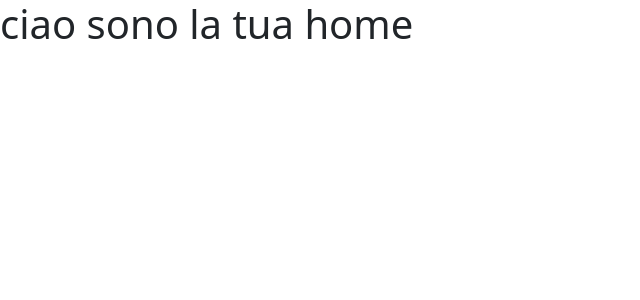
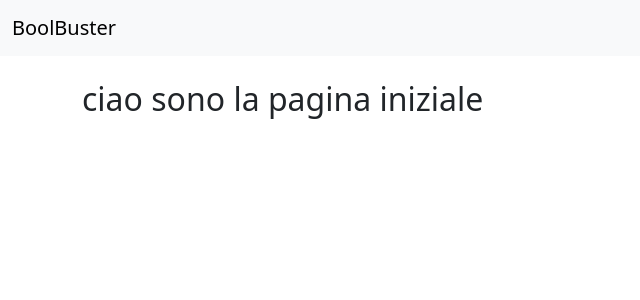
Before and after one commit to CesareFortunato/webapp-react, a React (Vite) app: page /films in a window 1280 px wide. Shown: the top 300 px of the page, without its empty margins (0-640 px from the left). Built offline with nearby package versions, Linux system fonts and the light colour scheme.

Commit message:
feat: basic structure in app.jsx

```diff
--- a/src/App.jsx
+++ b/src/App.jsx
@@ -1,10 +1,28 @@
+// importiamo pages
+import HomePage from "./pages/HomePage"
+import MoviePage from "./pages/MoviePage"
 
+// importiamo layout
+import DefaultLayout from "./layouts/DefaultLayout"
+
+// importiamo components
+import MainHeader from "./components/MainHeader"
+
+// importiamo comp libreria rotte
+import { BrowserRouter, Routes, Route } from "react-router-dom"
 
 function App() {
 
 
   return (
-    <h1>ciao sono la tua home</h1>
+    <BrowserRouter>
+      <Routes>
+        <Route element={<DefaultLayout />}>
+          <Route path="/films" element={<HomePage />} />
+          <Route path="/films/:id" element={<MoviePage />} />
+        </Route>
+      </Routes>
+    </BrowserRouter>
   )
 
 
--- a/src/layouts/DefaultLayout.jsx
+++ b/src/layouts/DefaultLayout.jsx
@@ -5,7 +5,9 @@ const DefaultLayout = () => {
 return (
     <>
     <MainHeader />
+    <main className="container">
     <Outlet />
+    </main>
     </>
 )
 }
--- /dev/null
+++ b/src/pages/HomePage.jsx
@@ -0,0 +1,9 @@
+
+
+const HomePage = () => {
+return (
+   <h2>ciao sono la pagina iniziale</h2>
+)
+}
+
+export default HomePage
--- /dev/null
+++ b/src/pages/MoviePage.jsx
@@ -0,0 +1,9 @@
+
+
+const MoviePage = () => {
+return (
+   <h2>ciao sono la pagina di dettaglio</h2>
+)
+}
+
+export default MoviePage
```
